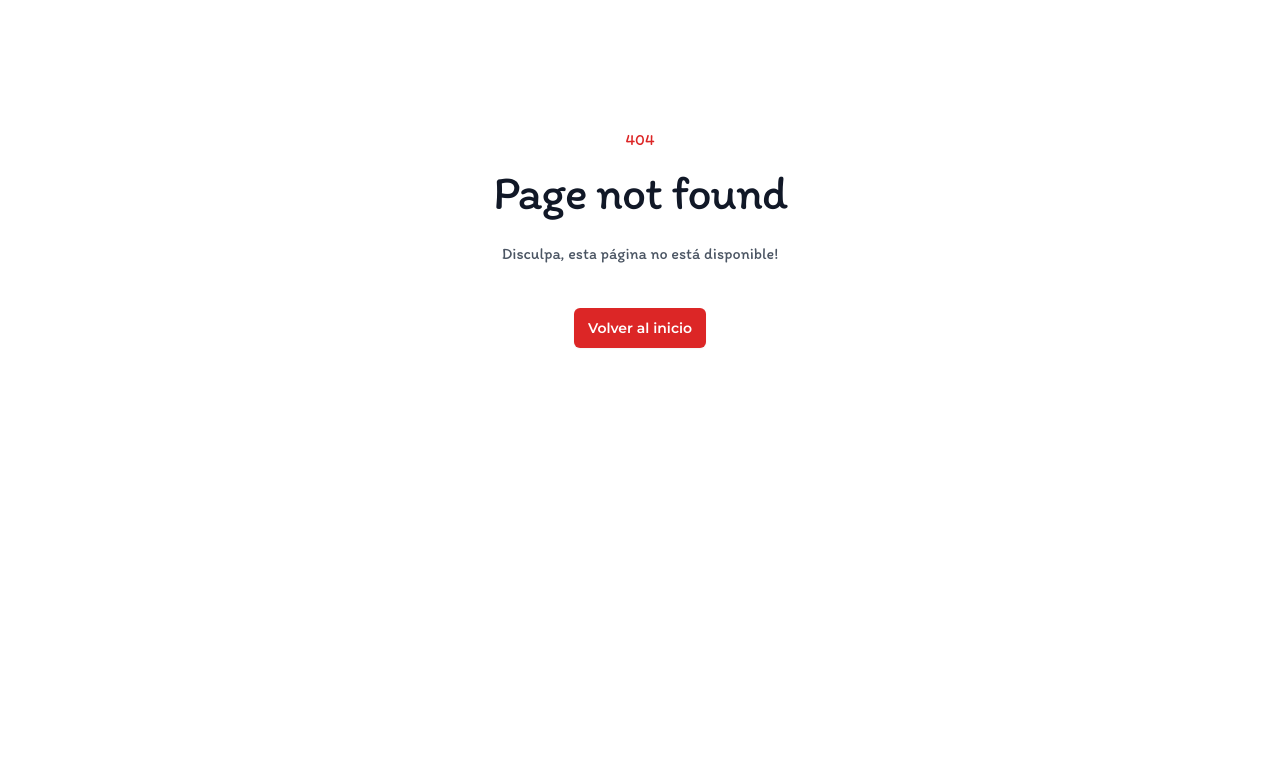
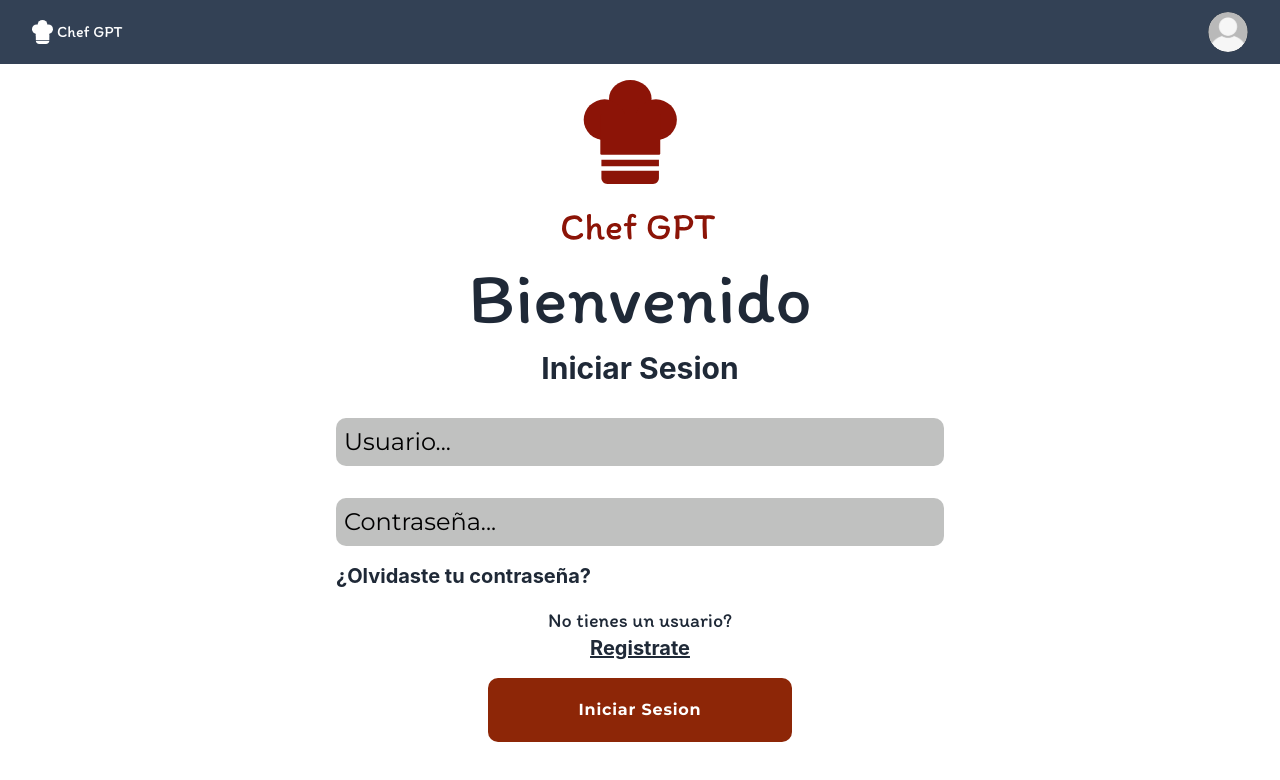
Before and after one commit to No-Country/S12-04-T-Node-React, a React (Vite) app in the folder frontend/: page /login in a window 1280 px wide. Before the commit this address had no page. Shown: the top 780 px of the page. Built offline with nearby package versions, Linux system fonts and the light colour scheme.

Commit message:
Se esta creando login

```diff
--- a/frontend/src/pages/Login.jsx
+++ b/frontend/src/pages/Login.jsx
@@ -1,10 +1,79 @@
+import { useState } from 'react';
+import img from '../assets/images/Group8.svg';
+import { Link } from 'react-router-dom';
+
+const initialValues = {
+  username: '',
+  password: '',
+}
+const Login = () => {
+  const [dataUser, setDataUser] = useState(initialValues);
+  // const {error, setError} = useState({});
+
+  // const validate = () => {
+  //   let errorsList = {};
+
+  //   if (!dataUser.username)
+  //     errorsList = { ...errorsList, username: "Campo obligatorio" };
+  //   else if (dataUser.username.length < 4)
+  //     errorsList = {
+  //       ...errorsList,
+  //       username: "Debe tener al menos 4 caracteres",
+  //     };
+
+  //   return errorsList;
+  // };
+  const handleData = (e) => {
+    e.preventDefault();
+    console.log(dataUser);
+  }
+  return (
+    <>
+      <img src={img} alt="img" className="w-[10rem] mx-auto pt-4"/>
+      <h1 className="text-7xl font-normal text-center my-4">Bienvenido</h1>
+      <h3 className='text-center text-3xl font-bold my-4' style={{fontFamily: 'SF Pro Display'}}>Iniciar Sesion</h3>
+      <form action="" onSubmit={handleData} className="flex flex-col sm:w-1/2  justify-around p-4 mx-auto ">
+
+        <input
+        style={{backgroundColor: 'rgba(118, 120, 118, 0.46)', borderRadius: '10px'}}
+        className='min-w-[12rem] ps-2 text-2xl py-2 mb-4 placeholder:bolder placeholder:text-black placeholder:text-900'
+        type="text"
+        placeholder="Usuario..."
+        name="username"
+        value={dataUser.email}
+        onChange={(e) => setDataUser({ ...dataUser, username: e.target.value })}
+        />
 
 
-const Login = () => {
-  return (
-    <header className="flex justify-center mt-32">
-      <h1 className="text-6xl font-bold">Login</h1>
-    </header>
+
+        <input
+        style={{backgroundColor: 'rgba(118, 120, 118, 0.46)',
+        borderRadius: '10px'}}
+        className='min-w-[12rem] ps-2 text-2xl py-2 mt-4 placeholder:bolder placeholder:text-black placeholder:text-900 '
+        type="password"
+        name="password"
+        placeholder='Contraseña...'
+        value={dataUser.password}
+        onChange={(e) => setDataUser({ ...dataUser, password: e.target.value })}
+        />
+        <Link to="/" className="text-xl font-bold mt-4" style={{fontFamily: 'SF Pro Display'}}>¿Olvidaste tu contraseña?</Link>
+
+        <p className='text-xl font-bold mt-4 text-center'>No tienes un usuario?</p>
+        <Link to="/register" className="text-xl font-bold mb-4 text-center underline" style={{fontFamily: 'SF Pro Display'}}>Registrate</Link>
+
+
+
+
+        <button
+        type="submit"
+        className="sm:w-1/2 mx-auto text-white font-bold tracking-wider py-5 px-4 rounded"
+        style={{backgroundColor: '#8D2607',
+        borderRadius: '10px'}}>
+          Iniciar Sesion</button>
+
+
+      </form>
+    </>
   )
 }
 
--- a/frontend/src/routes/index.jsx
+++ b/frontend/src/routes/index.jsx
@@ -19,7 +19,7 @@ export const router = createBrowserRouter([
         element: <Home />,
       },
       {
-        path: "/signin",
+        path: "/login",
         element: <Login />,
       },
       {
```
Also changed, not shown: frontend/src/assets/images/Group8.svg (added).
